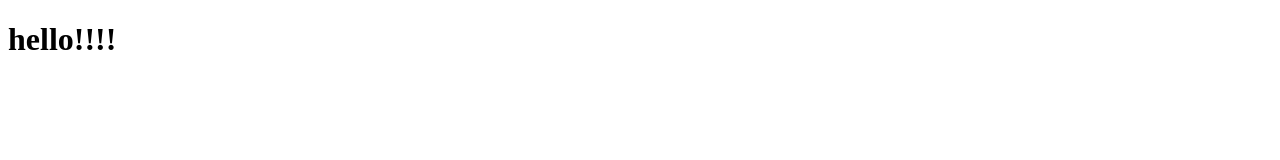
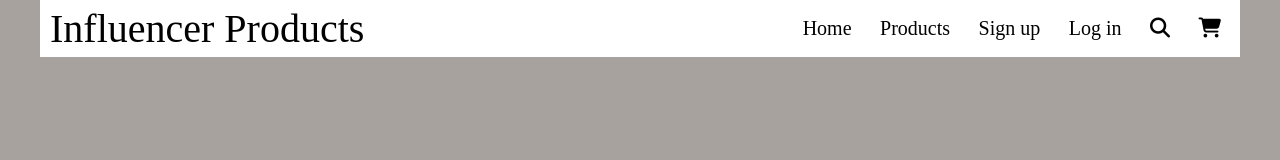
Before and after one commit to HossainRafi/assignment-02, a plain HTML site: page index.html in a window 1280 px wide. Drawn offline with Linux system fonts and the light colour scheme.

Commit message:
navbar finished

```diff
--- a/index.html
+++ b/index.html
@@ -4,9 +4,32 @@
     <meta charset="UTF-8">
     <meta http-equiv="X-UA-Compatible" content="IE=edge">
     <meta name="viewport" content="width=device-width, initial-scale=1.0">
-    <title>Document</title>
+    <title>Influencer Gears</title>
+
+    <!-- External Links Start -->
+    <link rel="stylesheet" href="style.css">
+
+    <script src="https://kit.fontawesome.com/7014be1498.js" crossorigin="anonymous"></script>
+    <!-- External Links End -->
 </head>
 <body>
-    <h1>hello!!!!</h1>
+    <!-- Header Section Start -->
+    <header>
+        <div id="header-text">
+            <h1>Influencer Products</h1>
+        </div>
+        <nav>
+            <ul>
+                <li><a href="#">Home</a></li>
+                <li><a href="#">Products</a></li>
+                <li><a href="#">Sign up</a></li>
+                <li><a href="#">Log in</a></li>
+                <li><a href="#"><i class="fas fa-search"></i></a></li>
+                <li><a href="#"><i class="fas fa-shopping-cart"></i></a></li>
+            </ul>
+        </nav>
+
+
+    </header>
 </body>
 </html>
--- a/style.css
+++ b/style.css
@@ -0,0 +1,50 @@
+/* Reset & Common Design Start */
+*{
+    margin: 0;
+    padding: 0;
+    box-sizing: border-box;
+    outline: 0;
+    font-weight: 400;
+    list-style: none;
+    text-decoration: none;
+}
+html{
+    font-size: 62.5%;
+    scroll-behavior: smooth;
+}
+body{
+    width: 120rem;
+    max-width: 98%;
+    margin: auto;
+    background-color: rgb(167, 162, 157);
+}
+/* Reset & Common Design End */
+
+
+/* Header Design Starts Here */
+header{
+    display: flex;
+    justify-content: space-between;
+    align-items: center;
+    background-color: white;
+    max-height: 10vh;
+}
+#header-text{
+    font-size: 2rem;
+    margin: .5rem 1rem;
+    /* font family */
+}
+nav ul{
+    margin: .5rem 1rem;
+}
+nav ul li{
+    display: inline-block;
+}
+nav ul li a{
+    margin: 1.3rem .8rem;
+    padding: .4rem .9rem;
+    font-size: 2rem;
+    color: black;
+}
+nav ul li a:last-child{margin-right: 0;}
+/* Header Design Ends Here */
```
